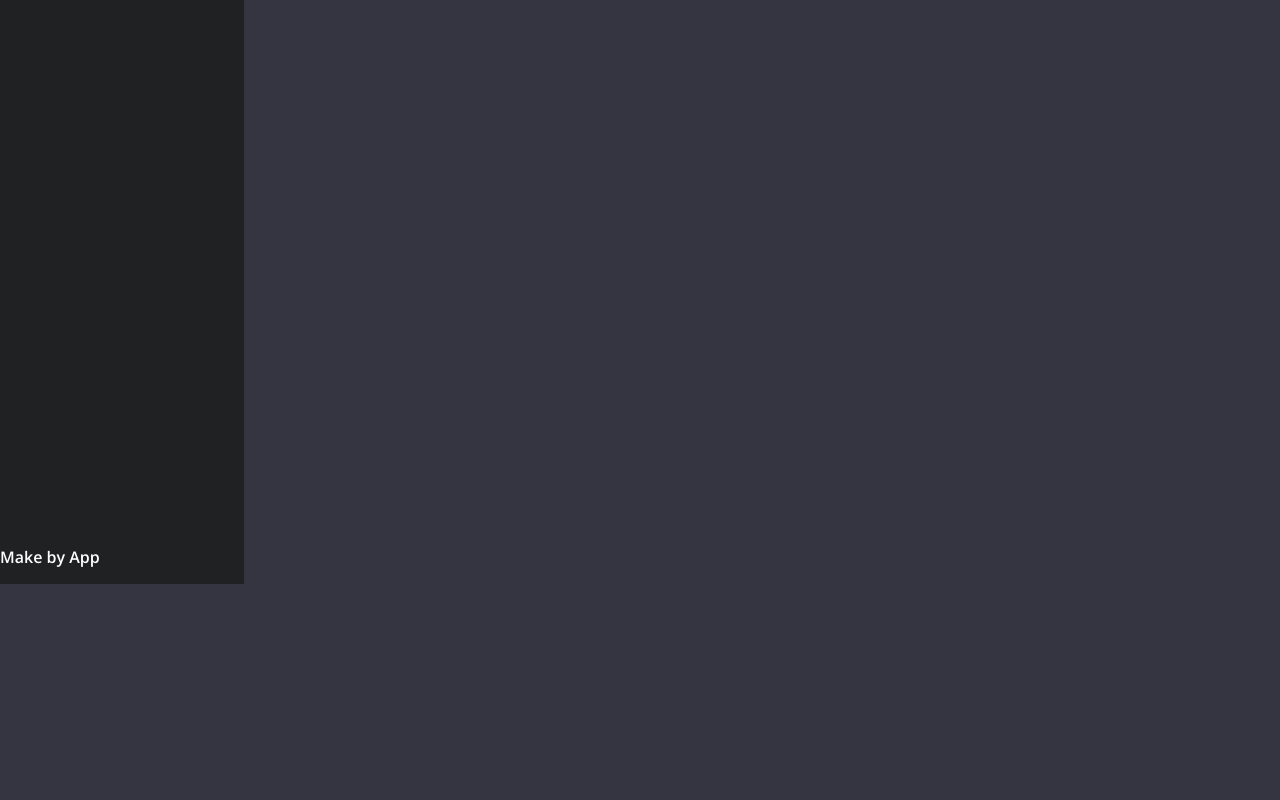
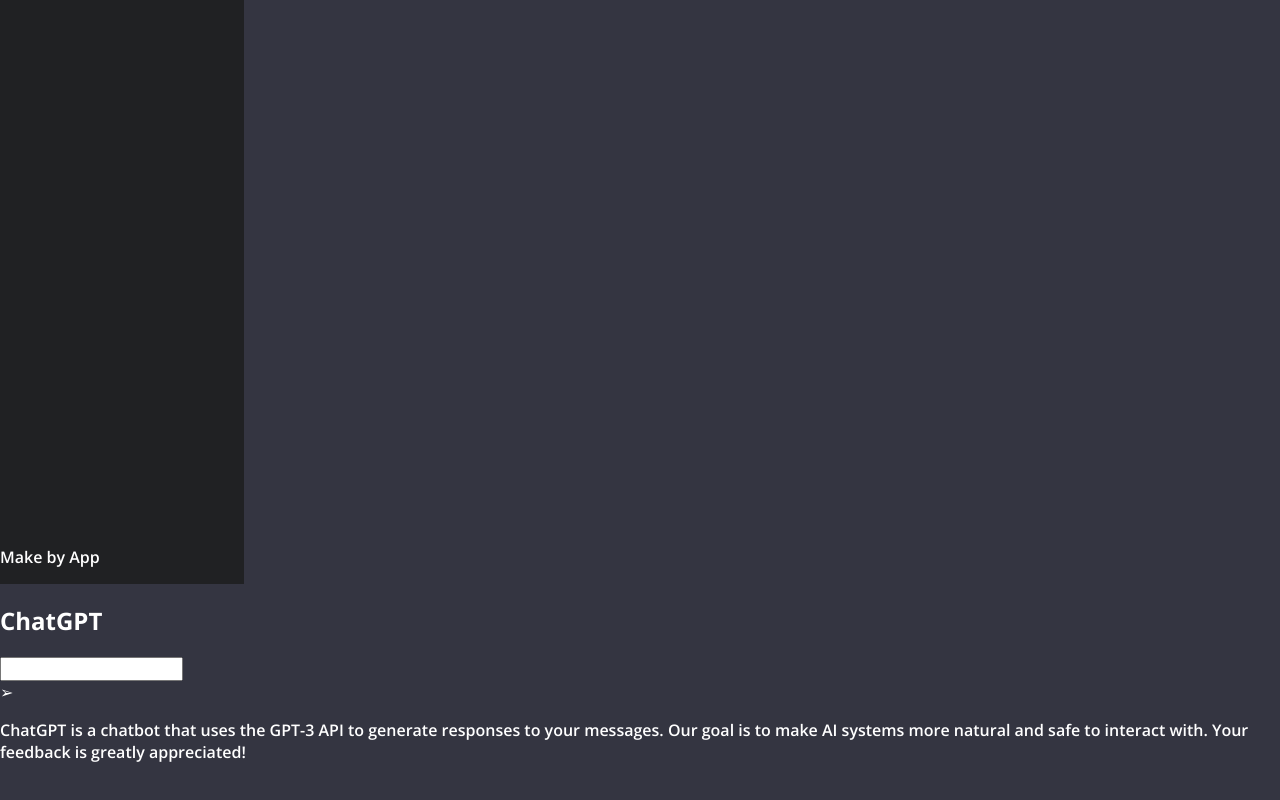
Before and after one commit to huyquangphamname/ChatLineAI, a React (Create React App) app in the folder projectReact-chatgpt-clone/react-chatgpt-clone/: page / in a window 1280 px wide. Shown: the part 216-1016 px from the top of the page. Built offline with nearby package versions, Linux system fonts and the light colour scheme.

Commit message:
modified App.js

```diff
--- a/projectReact-chatgpt-clone/react-chatgpt-clone/src/App.js
+++ b/projectReact-chatgpt-clone/react-chatgpt-clone/src/App.js
@@ -9,7 +9,24 @@
           </nav>
       </section>
 
-      <section className="main"></section>
+      <section className="main">
+        <h1>ChatGPT</h1>
+        <ul className="feed">
+
+
+        </ul>
+        <div className="bottom-section">
+          <div className="input-container">
+            <input/>
+            <div id="submit">➢</div>
+          </div>
+          <p className="Info">
+            ChatGPT is a chatbot that uses the GPT-3 API to generate responses to your messages.
+            Our goal is to make AI systems more natural and safe to interact with.
+            Your feedback is greatly appreciated!
+          </p>
+        </div>
+      </section>
       </div>
   );
 }
```
